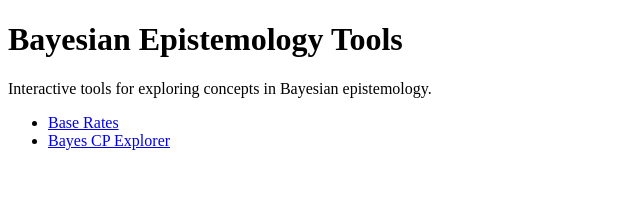
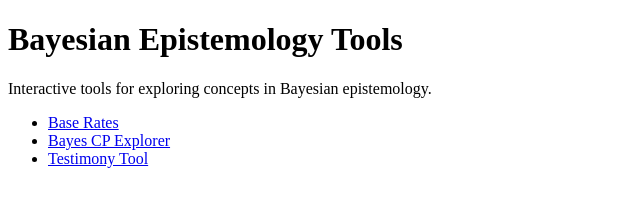
Before and after one commit to eganaegana/bayesian-tools, a plain HTML site: page index.html in a window 1280 px wide. Shown: the whole page, without its empty margins (0-640 px from the left). Drawn offline with Linux system fonts and the light colour scheme.

Commit message:
Update index.html
Add testimony tool link

```diff
--- a/index.html
+++ b/index.html
@@ -9,6 +9,7 @@
     <ul>
         <li><a href="base-rates.html">Base Rates</a></li>
         <li><a href="bayes-cp-explorer.html">Bayes CP Explorer</a></li>
+        <li><a href="testimony-tool.html">Testimony Tool</a></li>
     </ul>
 </body>
 </html>
```
